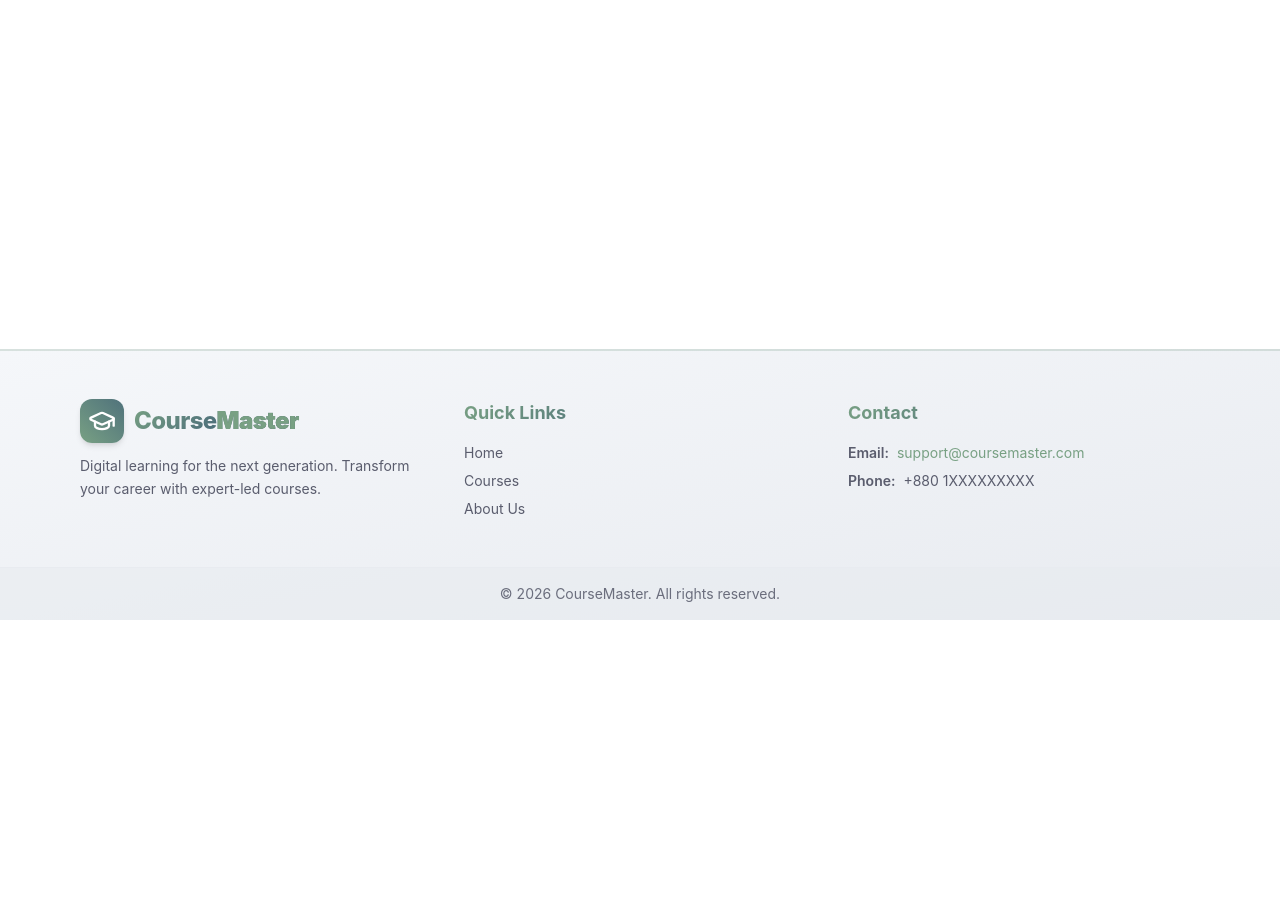
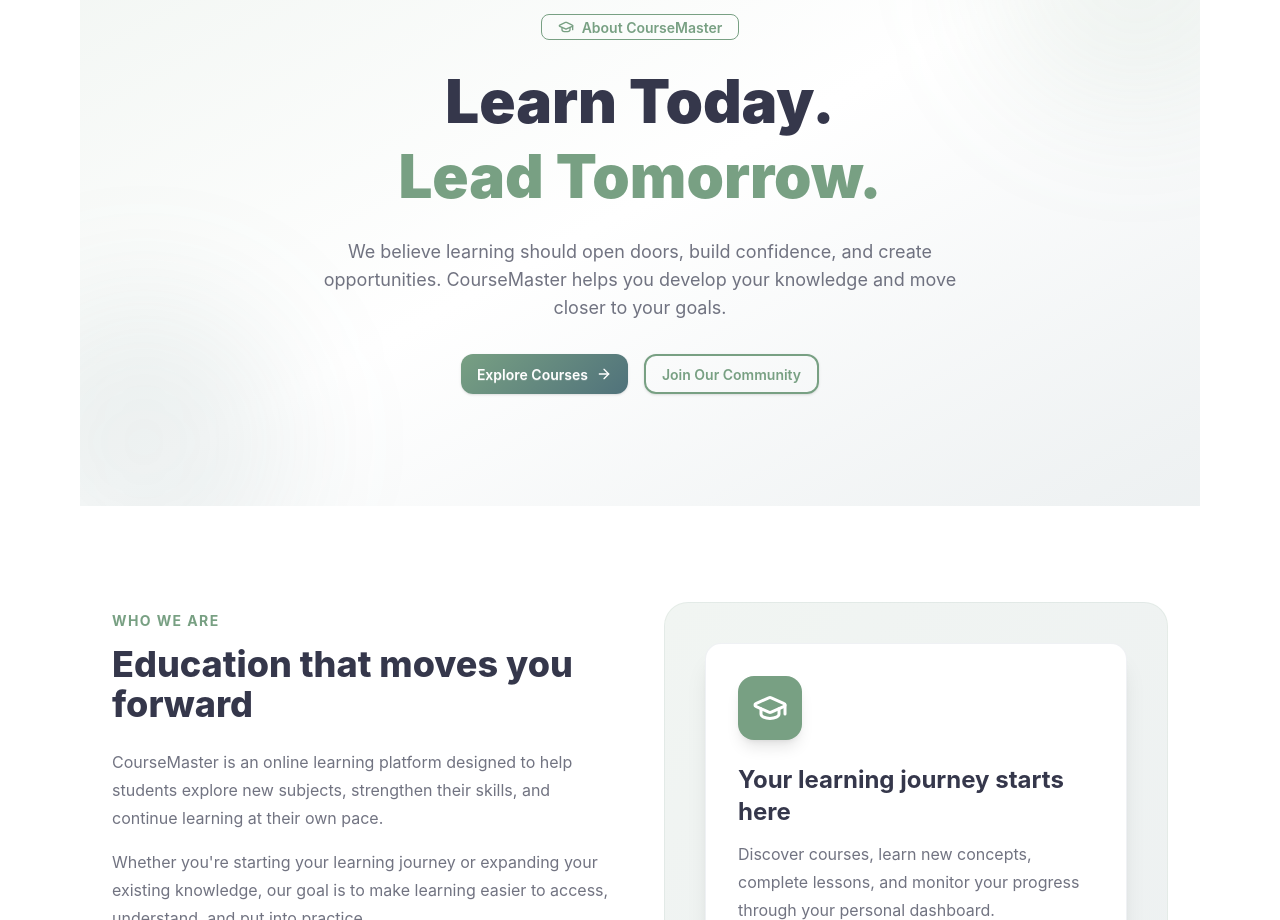
Before and after one commit to AbuShahma022/stn-7-courseMaster_frontend, a React (Vite) app: page /about in a window 1280 px wide. Shown: the part 180-1100 px from the top of the page. Before the commit the page ends 800 px from the top, so only its background shows below. Built offline with nearby package versions, Linux system fonts and the light colour scheme; no server answers.

Commit message:
about page added

```diff
--- a/src/App.jsx
+++ b/src/App.jsx
@@ -11,6 +11,7 @@ import Login from "./pages/Login/Login";
 import Register from "./pages/Register/Register";
 import NotFound from "./pages/NotFound/NotFound";
 import ProfilePage from "./pages/profile/profilePage";
+import About from "./pages/about/about";
 
 
 // Lazy load heavy components for code splitting
@@ -46,6 +47,7 @@ export default function App() {
           <Route path="/courses/:id" element={<CourseDetails />} />
           <Route path="/login" element={<Login />} />
           <Route path="/register" element={<Register />} />
+          <Route path="/about" element={<About/>} />
 
           {/* student dashboard (protected) */}
           <Route
--- /dev/null
+++ b/src/pages/about/about.jsx
@@ -0,0 +1,240 @@
+
+import {
+  GraduationCap,
+  Target,
+  Heart,
+  Users,
+  BookOpen,
+  Lightbulb,
+  ArrowRight,
+  CheckCircle2,
+} from "lucide-react";
+import { Link } from "react-router-dom";
+
+const values = [
+  {
+    icon: Target,
+    title: "Our Mission",
+    description:
+      "To make quality education accessible to everyone through practical, affordable, and engaging online learning experiences.",
+  },
+  {
+    icon: Lightbulb,
+    title: "Our Vision",
+    description:
+      "To empower learners with the knowledge and skills they need to achieve their goals and build a better future.",
+  },
+  {
+    icon: Heart,
+    title: "Our Values",
+    description:
+      "We believe in accessible education, continuous growth, practical learning, and supporting every learner's journey.",
+  },
+];
+
+const features = [
+  "Expert-led courses",
+  "Learn at your own pace",
+  "Track your learning progress",
+  "Practical skills for real-world goals",
+];
+
+export default function About() {
+  return (
+    <main className="min-h-screen bg-base-100 text-base-content">
+      {/* Hero */}
+      <section className="relative overflow-hidden bg-gradient-to-br from-primary/10 via-base-100 to-secondary/10">
+        <div className="absolute -top-20 -right-20 h-72 w-72 rounded-full bg-primary/10 blur-3xl" />
+        <div className="absolute -bottom-20 -left-20 h-72 w-72 rounded-full bg-secondary/10 blur-3xl" />
+
+        <div className="relative mx-auto max-w-7xl px-4 py-20 sm:px-6 sm:py-28 lg:px-8">
+          <div className="mx-auto max-w-3xl text-center">
+            <div className="badge badge-outline badge-primary mb-6 gap-2 px-4 py-3">
+              <GraduationCap className="h-4 w-4" />
+              About CourseMaster
+            </div>
+
+            <h1 className="text-4xl font-black leading-tight sm:text-5xl lg:text-6xl">
+              Learn Today.
+              <span className="block text-primary">
+                Lead Tomorrow.
+              </span>
+            </h1>
+
+            <p className="mx-auto mt-6 max-w-2xl text-base-content/70 sm:text-lg">
+              We believe learning should open doors, build confidence, and
+              create opportunities. CourseMaster helps you develop your
+              knowledge and move closer to your goals.
+            </p>
+
+            <div className="mt-8 flex flex-wrap justify-center gap-4">
+              <Link to="/courses" className="btn btn-primary gap-2">
+                Explore Courses
+                <ArrowRight className="h-4 w-4" />
+              </Link>
+
+              <Link to="/register" className="btn btn-outline">
+                Join Our Community
+              </Link>
+            </div>
+          </div>
+        </div>
+      </section>
+
+      {/* Introduction */}
+      <section className="mx-auto max-w-7xl px-4 py-16 sm:px-6 lg:px-8 lg:py-24">
+        <div className="grid items-center gap-12 lg:grid-cols-2">
+          <div>
+            <span className="text-sm font-bold uppercase tracking-widest text-primary">
+              Who We Are
+            </span>
+
+            <h2 className="mt-3 text-3xl font-extrabold sm:text-4xl">
+              Education that moves you forward
+            </h2>
+
+            <p className="mt-6 leading-7 text-base-content/70">
+              CourseMaster is an online learning platform designed to help
+              students explore new subjects, strengthen their skills, and
+              continue learning at their own pace.
+            </p>
+
+            <p className="mt-4 leading-7 text-base-content/70">
+              Whether you're starting your learning journey or expanding
+              your existing knowledge, our goal is to make learning easier
+              to access, understand, and put into practice.
+            </p>
+
+            <div className="mt-7 space-y-3">
+              {features.map((feature) => (
+                <div key={feature} className="flex items-center gap-3">
+                  <CheckCircle2 className="h-5 w-5 shrink-0 text-primary" />
+                  <span className="text-sm font-medium sm:text-base">
+                    {feature}
+                  </span>
+                </div>
+              ))}
+            </div>
+          </div>
+
+          <div className="relative">
+            <div className="rounded-3xl border border-primary/10 bg-gradient-to-br from-primary/10 to-secondary/10 p-6 sm:p-10">
+              <div className="rounded-2xl border border-base-300/70 bg-base-100 p-6 shadow-xl sm:p-8">
+                <div className="flex h-16 w-16 items-center justify-center rounded-2xl bg-primary text-primary-content shadow-lg">
+                  <GraduationCap className="h-9 w-9" />
+                </div>
+
+                <h3 className="mt-6 text-2xl font-bold">
+                  Your learning journey starts here
+                </h3>
+
+                <p className="mt-3 leading-7 text-base-content/70">
+                  Discover courses, learn new concepts, complete lessons,
+                  and monitor your progress through your personal dashboard.
+                </p>
+
+                <div className="mt-6 flex items-center gap-3 rounded-xl bg-base-200/70 p-4">
+                  <div className="flex h-11 w-11 items-center justify-center rounded-xl bg-primary/15 text-primary">
+                    <BookOpen className="h-6 w-6" />
+                  </div>
+                  <div>
+                    <p className="font-bold">Keep Growing</p>
+                    <p className="text-sm text-base-content/60">
+                      One lesson at a time
+                    </p>
+                  </div>
+                </div>
+              </div>
+            </div>
+
+            <div className="absolute -bottom-4 -right-2 hidden rounded-2xl border border-base-300 bg-base-100 p-4 shadow-lg sm:block sm:-right-4">
+              <div className="flex items-center gap-3">
+                <div className="flex h-10 w-10 items-center justify-center rounded-full bg-secondary/15 text-secondary">
+                  <Lightbulb className="h-5 w-5" />
+                </div>
+                <div>
+                  <p className="font-bold">Never Stop Learning</p>
+                  <p className="text-xs text-base-content/60">
+                    Build your future
+                  </p>
+                </div>
+              </div>
+            </div>
+          </div>
+        </div>
+      </section>
+
+      {/* Mission, vision, values */}
+      <section className="bg-base-200/50 py-16 sm:py-20">
+        <div className="mx-auto max-w-7xl px-4 sm:px-6 lg:px-8">
+          <div className="mx-auto mb-12 max-w-2xl text-center">
+            <span className="text-sm font-bold uppercase tracking-widest text-primary">
+              What Drives Us
+            </span>
+
+            <h2 className="mt-3 text-3xl font-extrabold sm:text-4xl">
+              Learning with a purpose
+            </h2>
+
+            <p className="mt-4 text-base-content/70">
+              Everything we do is guided by our commitment to meaningful
+              learning and personal growth.
+            </p>
+          </div>
+
+          <div className="grid gap-6 md:grid-cols-3">
+            {values.map(({ icon: Icon, title, description }) => (
+              <article
+                key={title}
+                className="card border border-base-300 bg-base-100 shadow-sm transition-all duration-300 hover:-translate-y-1 hover:shadow-xl"
+              >
+                <div className="card-body p-7">
+                  <div className="flex h-14 w-14 items-center justify-center rounded-2xl bg-primary/10 text-primary">
+                    <Icon className="h-7 w-7" />
+                  </div>
+
+                  <h3 className="mt-3 text-xl font-bold">{title}</h3>
+
+                  <p className="leading-7 text-base-content/70">
+                    {description}
+                  </p>
+                </div>
+              </article>
+            ))}
+          </div>
+        </div>
+      </section>
+
+      {/* Learning experience */}
+      <section className="mx-auto max-w-7xl px-4 py-16 sm:px-6 lg:px-8 lg:py-20">
+        <div className="overflow-hidden rounded-3xl bg-gradient-to-r from-primary to-secondary p-8 text-primary-content sm:p-12 lg:p-16">
+          <div className="grid items-center gap-8 md:grid-cols-[1fr_auto]">
+            <div>
+              <div className="flex items-center gap-2 text-sm font-semibold opacity-90">
+                <Users className="h-5 w-5" />
+                Start Your Journey
+              </div>
+
+              <h2 className="mt-4 text-3xl font-black sm:text-4xl">
+                Your next opportunity begins with learning.
+              </h2>
+
+              <p className="mt-4 max-w-2xl leading-7 opacity-90">
+                Take the next step toward your goals. Explore our available
+                courses and discover what you can achieve with CourseMaster.
+              </p>
+            </div>
+
+            <Link
+              to="/courses"
+              className="btn border-0 bg-base-100 text-primary hover:bg-base-200"
+            >
+              Browse Courses
+              <ArrowRight className="h-4 w-4" />
+            </Link>
+          </div>
+        </div>
+      </section>
+    </main>
+  );
+}
```
